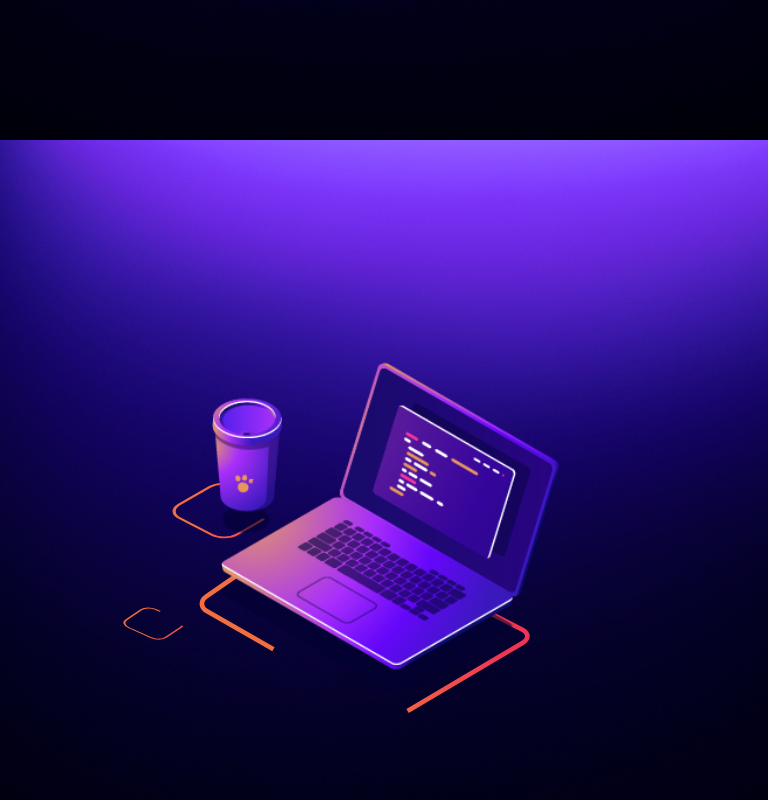
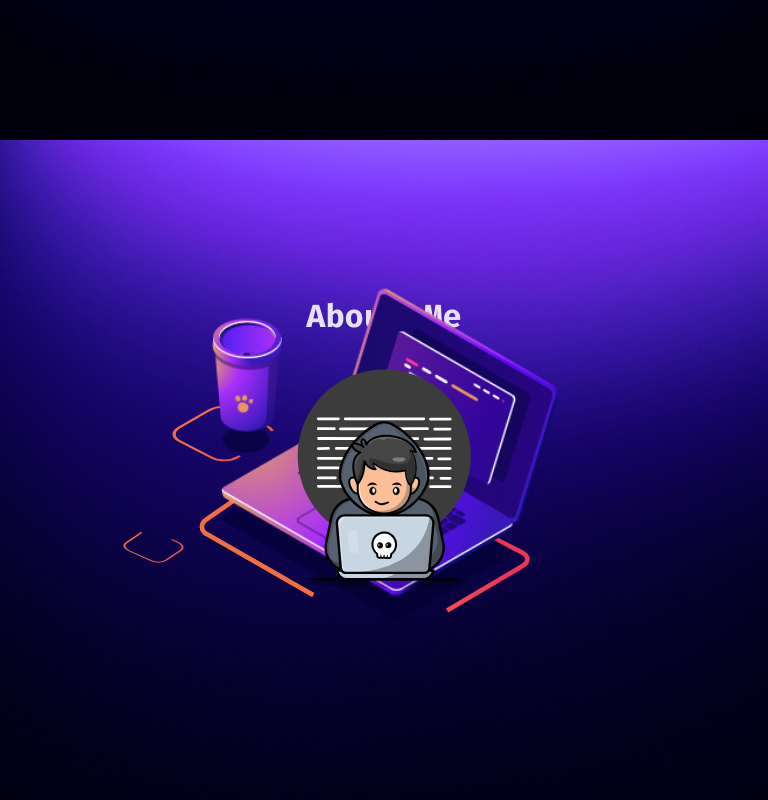
Before and after one commit to SheshanFernando2021/test-portfolio1, a React (Vite) app: page / in a window 768 px wide. Shown: the part 660-1460 px from the top of the page. Built offline with nearby package versions, Linux system fonts and the light colour scheme.

Commit message:
fixed the responsive issues on how the animation should be and where it should be

```diff
--- a/src/Components/AboutMe/Aboutme.jsx
+++ b/src/Components/AboutMe/Aboutme.jsx
@@ -16,6 +16,7 @@ const Aboutme = () => {
   };
 
   return (
+    <>
       <div className="aboutme-container" id="aboutme">
         <div className="aboutme-leftside">
           <Lottie options={defaultOptions} height={500} width={500} className="lootieaboutme" />
@@ -33,24 +34,15 @@ const Aboutme = () => {
               I am dedicated to crafting user-centric experiences and leveraging my technical skills to build responsive and interactive web applications. Let's connect and explore how I can bring value to your team!
             </p>
           </div>
-        {/* <div className="buttons-container">
-          <h3>Downloads</h3>
-          <div className="buttons">
-            <button>Cover Letter</button>
-            <button>CV</button>
         </div>
-        </div> */}
+        <div className="AboutMeMobile">
+          <h1>About Me</h1>
+          <Lottie options={defaultOptions} height={300} width={300} className="lootieaboutmeMobile" id="aboutme" />
 
         </div>
-      {/* <div className='mobileVersion'>
-        <div className="animation">
-          <Lottie options={defaultOptions} height={500} width={500} className="animationMobile" />
-          <h3>Downloads</h3>
-          <div className="buttonCotainerMobile"><a href={DummyCL} download="Sheshan_ferando_CL.pdf"><button>Cover Letter</button></a>
-            <a href={DummyCV} download="Sheshan_ferando_CV.pdf"><button>CV</button></a> </div>
+
       </div>
-      </div> */}
-    </div>
+    </>
   );
 };
 
--- a/src/Components/AboutMe/aboutme.css
+++ b/src/Components/AboutMe/aboutme.css
@@ -16,16 +16,20 @@
   align-items: center;
   margin-top: -120px;
 }
-.aboutme-leftside{
+
+
+
+.aboutme-leftside {
   margin-top: 60px;
 }
+
 .Aboutme {
   margin-top: 120px;
   padding: 5px;
   border-top-right-radius: 100px;
   border-bottom-right-radius: 100px;
   width: 60%;
-margin-left: 38%;
+  margin-left: 38%;
 }
 
 
@@ -44,7 +48,7 @@ margin-left: 38%;
 }
 
 
-.aboutme-leftside .buttonContainer{
+.aboutme-leftside .buttonContainer {
   transform: translateX(-6%);
   text-align: center;
 }
@@ -68,30 +72,31 @@ margin-left: 38%;
 .buttonContainer button:hover {
   background-color: rgba(255, 255, 255, 0.3);
   box-shadow: 0 6px 12px rgba(0, 0, 0, 0.15);
-  cursor:pointer;
+  cursor: pointer;
+}
+
+.AboutMeMobile {
+  display: none;
 }
 
 /* Mobile version  */
-/* Mobile version  */
-/*
 @media screen and (max-width: 1000px) {
-  .aboutme-leftside{
+
+  .aboutme-container .aboutme-leftside,
+  .aboutme-rightside {
     display: none;
   }
-  .aboutme-rightside{
-    display: none;
-  }
-  .aboutme-container{
-    flex-direction: column;
-    height: auto;
-  .mobileVersion{
+
+  .AboutMeMobile {
     display: flex;
     flex-direction: column;
-    position: relative;
-    height: auto;
+    width: 100%;
+    align-items: center;
   }
-  .mobileVersion .animation {
-    position: relative;
-    width: 100%;
+}
+
+@media screen and (max-width: 1000px) and (min-width:490px) {
+  .AboutMeMobile {
+    margin-top: 20%;
   }
-} */
+}
--- a/src/Components/Hero/Hero.jsx
+++ b/src/Components/Hero/Hero.jsx
@@ -38,6 +38,7 @@ const Hero = () => {
         </div>
         <div className="hero-left">
           <Lottie
+            className='laptopanimation'
             animationData={AnimationLaptop}
             loop={true}
             autoplay={true}
--- a/src/Components/Hero/hero.css
+++ b/src/Components/Hero/hero.css
@@ -6,12 +6,13 @@
 .hero-container {
   display: flex;
   min-width: 100%;
-  min-height: 100svh;
+  max-height: 80vh;
   background: url('../../assets/background.png');
   background-position: center;
   background-size: cover;
   background-attachment: fixed;
 }
+
 .hero-right {
   display: flex;
   flex-direction: column;
@@ -23,10 +24,12 @@
   left: 10%;
   margin-top: 20px;
 }
+
 .hero-right h1 {
   font-family: 'Fira Code';
   font-size: 2.5rem;
 }
+
 .hero-right p {
   font-family: 'Open Sans';
   font-size: 1.1rem;
@@ -34,6 +37,7 @@
   position: relative;
   left: '5%';
 }
+
 .hero-left {
   display: flex;
   justify-content: center;
@@ -42,31 +46,38 @@
   min-height: 100svh;
   margin-top: 20px;
 }
+
 .hero-span {
   display: flex;
   align-items: center;
   gap: 30px;
 }
+
 .hero-span img {
   max-width: 600px;
   width: 100%;
 }
+
 .hero-span h4 {
   font-family: 'Fira Code';
   font-size: 1.2rem;
 }
+
 hr {
   border: 1px solid white;
   width: 400px;
   margin: 20px 0;
 }
+
 .typer-effect {
   display: flex;
   align-items: center;
 }
+
 .typer-effect p {
   line-height: 2.5;
 }
+
 .hero-left p {
   position: absolute;
   bottom: 100px;
@@ -90,9 +101,16 @@ hr {
     background-size: cover;
     background-attachment: fixed;
   }
+
+  .laptopanimation {
+    margin-top: -20%;
+  }
+
+
   .hero-left p {
     display: none;
   }
+
   .hero-right {
     width: 100%;
     margin: 0 auto;
@@ -107,14 +125,17 @@ hr {
     font-family: 'Open Sans';
     font-size: 1.1rem;
   }
+
   .hero-span img {
     display: flex;
     max-width: 600px;
     width: 100%;
   }
+
   .hero-span {
     flex-direction: column;
   }
+
   .typer-effect {
     flex-direction: column;
   }
@@ -127,42 +148,52 @@ hr {
     margin: 20px 0;
   }
 }
+
 @media screen and (max-width: 490px) {
   .hero-right h1 {
     font-size: 1.5rem;
   }
+
   .hero-right p {
     font-size: 0.9rem;
   }
+
   .hero-right {
     margin-top: -150px;
     margin-bottom: -350px;
   }
+
   .hero-left {
     margin-top: -150px;
   }
+
   hr {
     border: 1px solid white;
     width: 100px;
     margin: 20px 0;
   }
 }
+
 @media screen and (max-width: 380px) {
   .hero-right p {
     font-size: 0.7rem;
   }
+
   .hero-right {
     margin-top: -150px;
     margin-bottom: -300px;
   }
+
   .hero-left {
     margin-top: -100px;
   }
 }
+
 @media screen and (max-width: 810px) and (max-height: 800px) {
   .hero-left {
     display: none;
   }
+
   .hero-right {
     width: 100%;
     margin: 0 auto;
@@ -171,12 +202,14 @@ hr {
     align-items: center;
   }
 }
-@media screen and (max-height: 800px){
+
+@media screen and (max-height: 800px) {
   .hero-left {
     display: flex;
     justify-content: center;
     align-items: center;
   }
+
   .hero-right {
     margin: 0 auto;
     padding: 0;
--- a/src/Components/Navbar/navbar.css
+++ b/src/Components/Navbar/navbar.css
@@ -103,11 +103,15 @@ a:hover {
   .mobileVersion {
     display: flex;
     align-items: center;
+    position: fixed;
+    top: 5% !important;
   }
 }
 
 @media screen and (max-width: 768px) {
   .menuList {
     display: none;
+    position: fixed;
+
   }
 }
```
Lines whose indentation alone changed are shown as unchanged.
